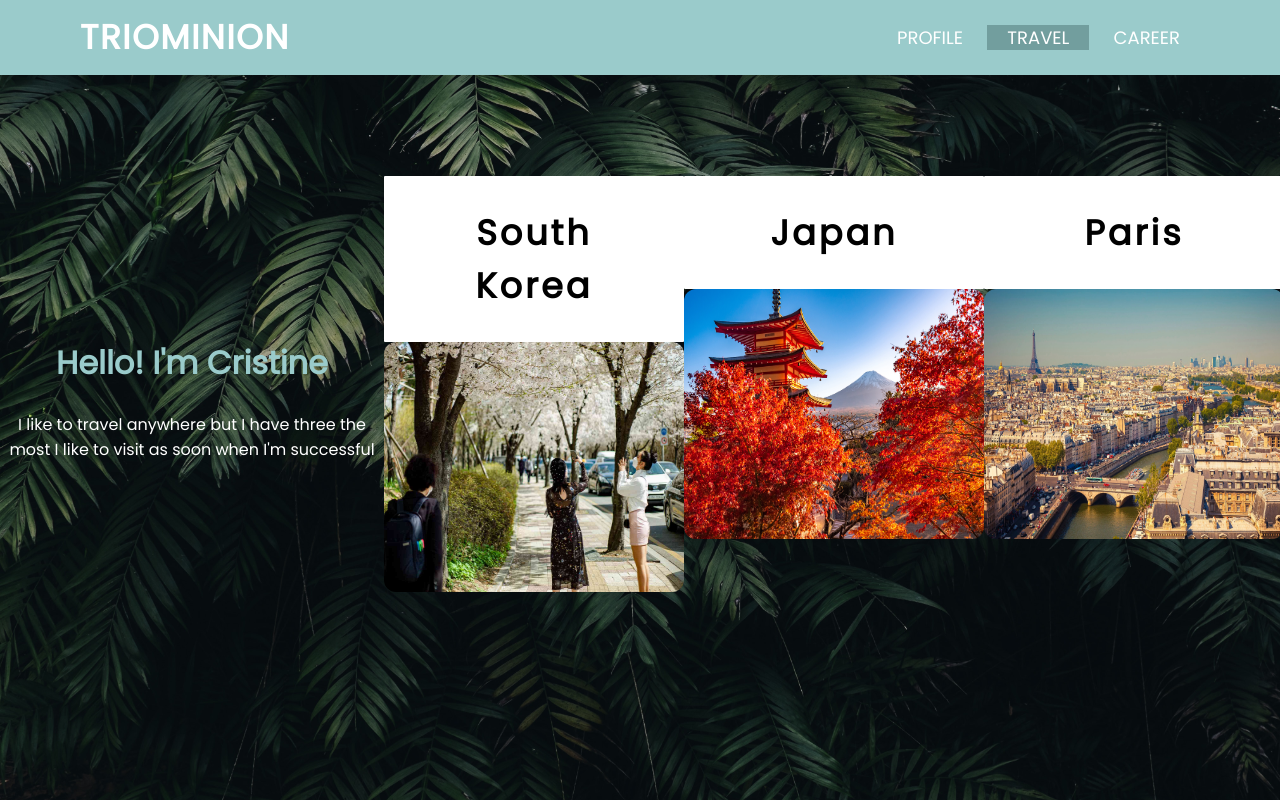
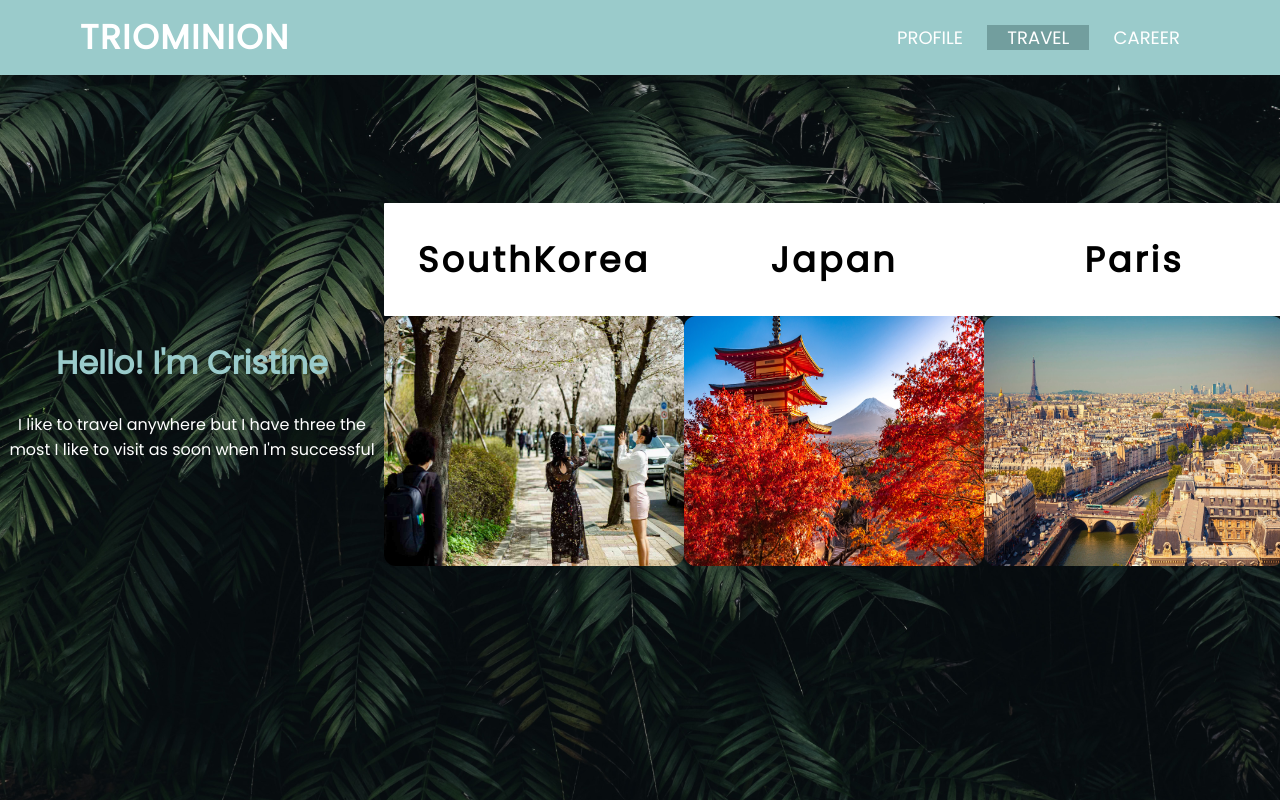
Before and after one commit to ypatrick21/TRIOMINION, a plain HTML site: page travel.html in a window 1280 px wide. Drawn offline with Linux system fonts and the light colour scheme.

Commit message:
Update travel.html

```diff
--- a/travel.html
+++ b/travel.html
@@ -23,7 +23,7 @@
 		</div>
 		<div class="travel-career">
 			<div class="travel-career1">
-				<h2>South Korea</h2>
+				<h2>SouthKorea</h2>
 				<img src="korea.jpg" style="width: 300px; height: 250px; border-radius: 12px;">
 				<br>
 				<br>
```
